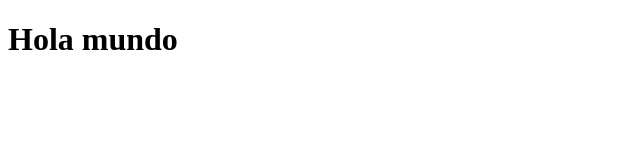
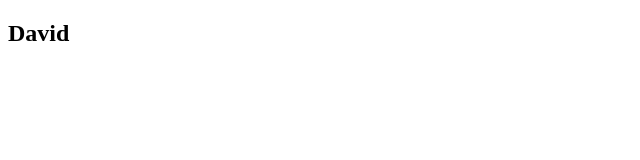
Before and after one commit to proyectos08/cursoo, a plain HTML site: page index.html in a window 1280 px wide. Shown: the whole page, without its empty margins (0-640 px from the left). Drawn offline with Linux system fonts and the light colour scheme.

Commit message:
Mejorando el index.html

```diff
--- a/index.html
+++ b/index.html
@@ -2,10 +2,13 @@
 <html lang="en">
 <head>
   <meta charset="UTF-8">
-  <title>git</title>
+  <title>git y github</title>
 </head>
 <body>
-  <h1>Hola mundo</h1>
+  <div class="container">
+    <h2>David</h2>
+
+  </div>
 
 </body>
 </html>
```
